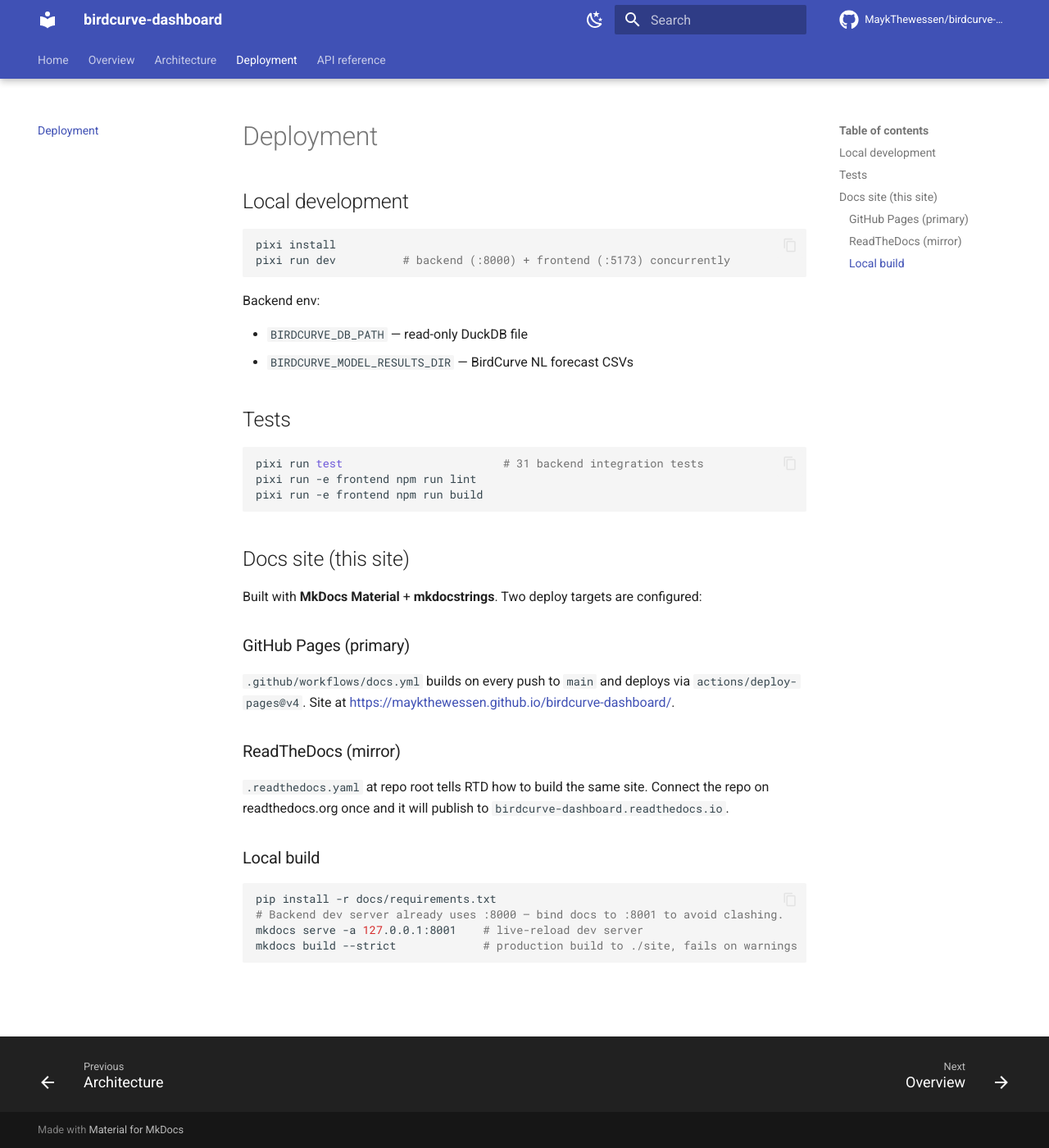
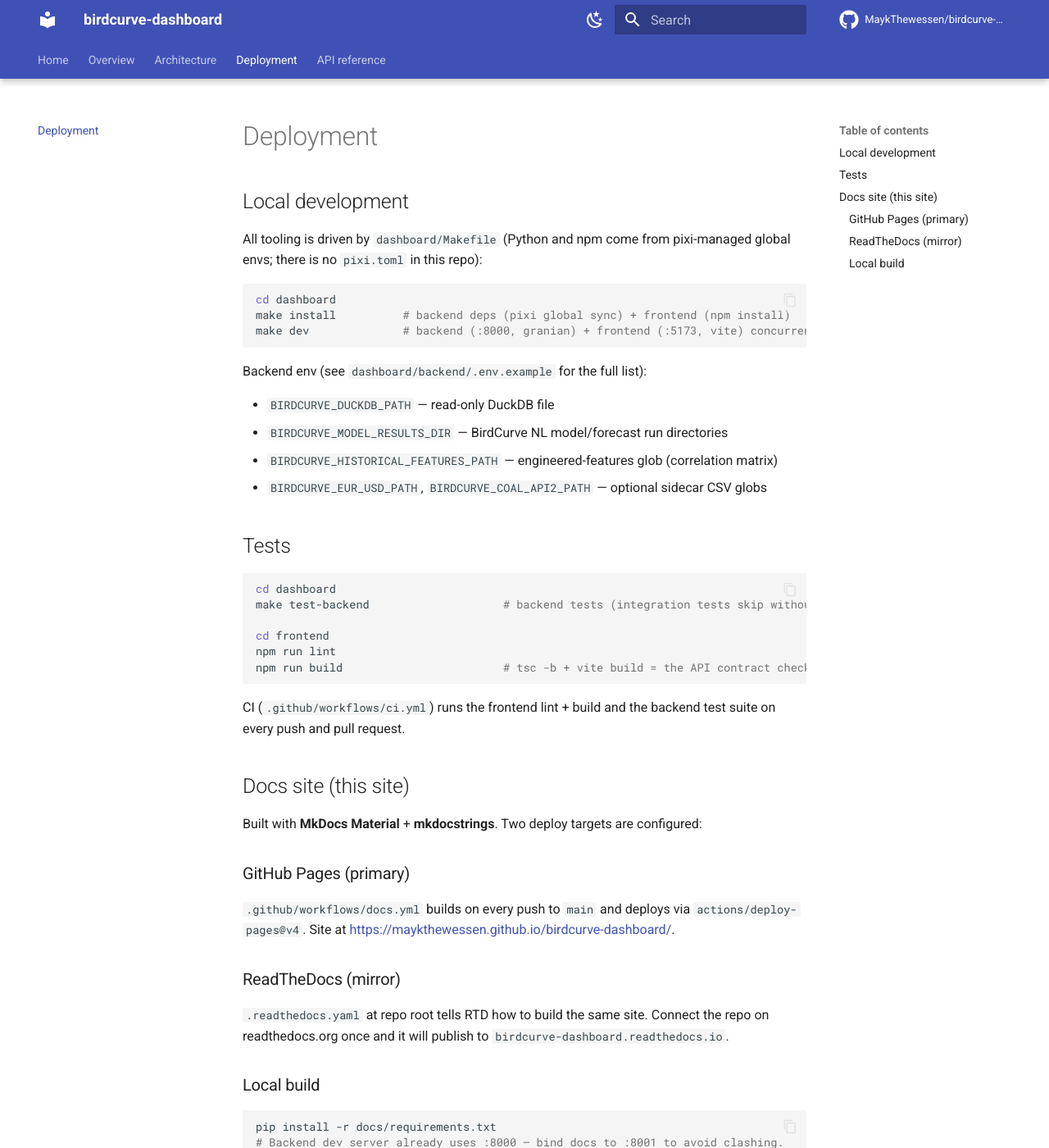
Before and after one commit to MaykThewessen/birdcurve-dashboard, an MkDocs documentation site: the page built from docs/deployment.md, in a window 1280 px wide and 1400 px high. Shown: the whole window at 82% size. Built offline with MkDocs 1.6.1 and Material for MkDocs 9.7.7, drawn with Linux system fonts in a browser that asks for light colours; comment, search, counter and statistics services are not loaded.

Commit message:
Add CI workflow, .env.example, portable tests; fix doc drift
CI runs frontend lint+build and the backend suite; integration tests
skip cleanly when the live DuckDB is absent so contributors and CI can
run pytest. deployment.md described a pixi project that does not exist
(now documents the Makefile flow), architecture.md named a wrong env
var (BIRDCURVE_DB_PATH) and listed DuckDB tables that are actually
files, README claimed 40% CCGT efficiency while the code uses 58% LHV,
and the two optional sidecar env vars were undocumented.

````diff
--- a/docs/deployment.md
+++ b/docs/deployment.md
@@ -2,23 +2,35 @@
 
 ## Local development
 
+All tooling is driven by `dashboard/Makefile` (Python and npm come from
+pixi-managed global envs; there is no `pixi.toml` in this repo):
+
 ```bash
-pixi install
-pixi run dev          # backend (:8000) + frontend (:5173) concurrently
+cd dashboard
+make install          # backend deps (pixi global sync) + frontend (npm install)
+make dev              # backend (:8000, granian) + frontend (:5173, vite) concurrently
 ```
 
-Backend env:
+Backend env (see `dashboard/backend/.env.example` for the full list):
 
-- `BIRDCURVE_DB_PATH` — read-only DuckDB file
-- `BIRDCURVE_MODEL_RESULTS_DIR` — BirdCurve NL forecast CSVs
+- `BIRDCURVE_DUCKDB_PATH` — read-only DuckDB file
+- `BIRDCURVE_MODEL_RESULTS_DIR` — BirdCurve NL model/forecast run directories
+- `BIRDCURVE_HISTORICAL_FEATURES_PATH` — engineered-features glob (correlation matrix)
+- `BIRDCURVE_EUR_USD_PATH`, `BIRDCURVE_COAL_API2_PATH` — optional sidecar CSV globs
 
 ## Tests
 
 ```bash
-pixi run test                        # 31 backend integration tests
-pixi run -e frontend npm run lint
-pixi run -e frontend npm run build
+cd dashboard
+make test-backend                    # backend tests (integration tests skip without the live DuckDB)
+
+cd frontend
+npm run lint
+npm run build                        # tsc -b + vite build = the API contract check
 ```
+
+CI (`.github/workflows/ci.yml`) runs the frontend lint + build and the
+backend test suite on every push and pull request.
 
 ## Docs site (this site)
 
````
Also changed, not shown: README.md (+3 -1 lines), docs/architecture.md (+17 -5 lines), 3 other files.
